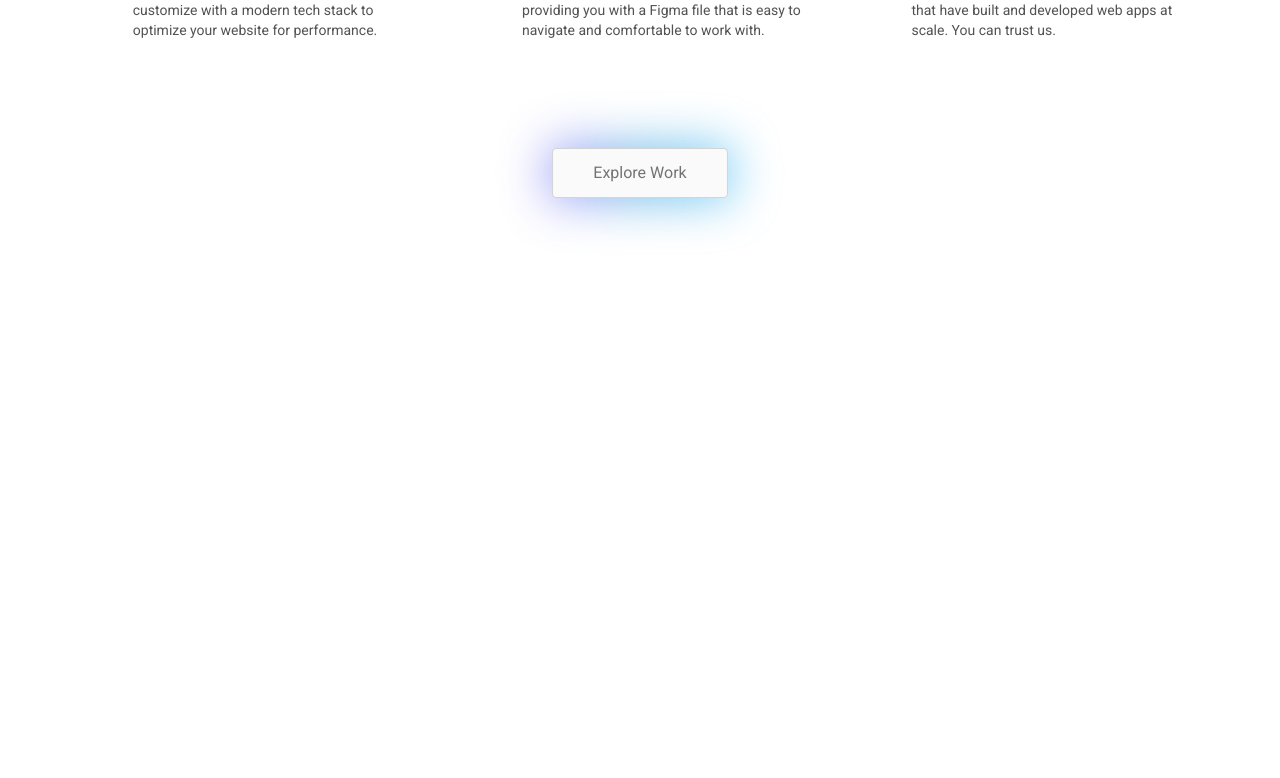
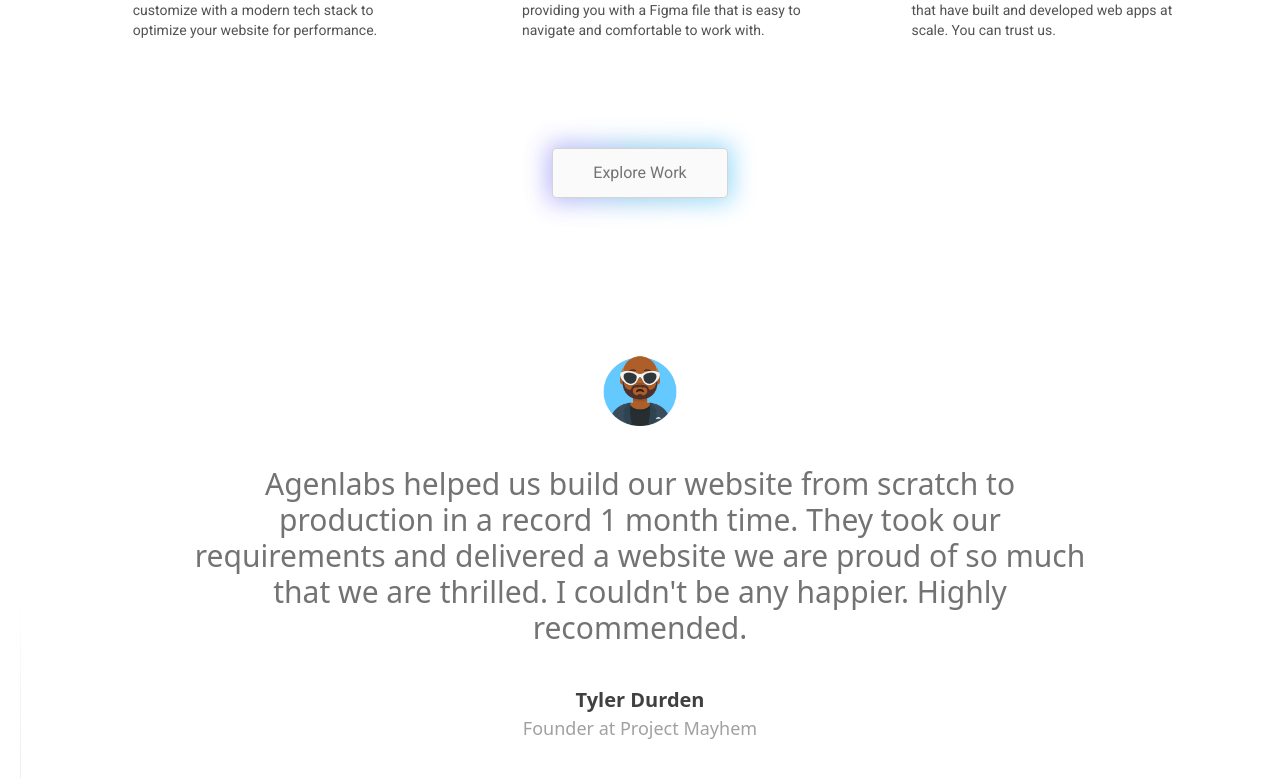
Before and after one commit to su1nta/landing_agenlabs, a React (Vite) app: page / in a window 1280 px wide. Shown: the part 572-1350 px from the top of the page. Before the commit the page ends 864 px from the top, so only its background shows below. Built offline with nearby package versions, Linux system fonts and the light colour scheme.

Commit message:
feat: added testimonial comp

```diff
--- a/package.json
+++ b/package.json
@@ -26,6 +26,8 @@
     "eslint-plugin-react-hooks": "^5.2.0",
     "eslint-plugin-react-refresh": "^0.4.24",
     "globals": "^16.5.0",
+    "prettier": "^3.6.2",
+    "prettier-plugin-tailwindcss": "^0.7.1",
     "typescript": "~5.9.3",
     "typescript-eslint": "^8.46.3",
     "vite": "^7.2.2"
--- a/src/App.tsx
+++ b/src/App.tsx
@@ -9,7 +9,6 @@ import Templates from './pages/Templates';
 import Blog from './pages/Blog';
 
 function App() {
-  const [count, setCount] = useState(0)
 
   return (
     <>
--- a/src/components/Hero.tsx
+++ b/src/components/Hero.tsx
@@ -68,8 +68,11 @@ function Hero(props: Props) {
                 </div>
                 <div className="mt-20">
                     <button className="relative inline-flex rounded-md p-1 group cursor-pointer transition duration-200">
-                         <span className="absolute inset-0 -z-10 blur-xl bg-linear-to-r from-indigo-600 via-sky-600 to-sky-500 opacity-50 group-hover:opacity-80 transition duration-200"></span>
-                        <span className="px-10 py-3 rounded-sm bg-neutral-50 text-neutral-500 group-hover:text-neutral-800 transition duration-200 border border-neutral-300 text-bold">Explore Work</span>
+                         <span className="absolute inset-0 -z-10 blur-md bg-linear-to-r from-indigo-600 via-sky-600 to-sky-500 opacity-40 group-hover:opacity-80 transition duration-200" />
+                        <span
+                        className="px-10 py-3 rounded-sm bg-neutral-50 text-neutral-500 group-hover:text-neutral-800 transition duration-200 border border-neutral-300 text-bold">
+                            Explore Work
+                        </span>
                     </button>
                 </div>
             </div>
--- /dev/null
+++ b/src/components/Testimonial.tsx
@@ -0,0 +1,30 @@
+interface Props {
+    avatar: string;
+    userName: string;
+    designation: string;
+    feedback: string;
+}
+
+
+function Testimonial(props: Props) {
+    const { avatar, userName, designation, feedback }: Props = props
+
+    return (
+        <>
+            <div className="relative after:content-[''] after:absolute after:bottom-0 after:left-0 after:h-px after:w-full after:bg-linear-to-r after:from-transparent after:to-35% after:via-indigo-500 after:to-pink-500 left-1/2 right-1/2 -ml-[50vw] -mr-[50vw] w-screen overflow-hidden">
+                <div
+                    aria-hidden="true"
+                    className="absolute inset-0 -z-10 bg-[linear-gradient(to_right,#e2e8f0_1px,transparent_1px),linear-gradient(to_bottom,#e2e8f0_1px,transparent_1px)] bg-position-[20px_30px] [-webkit-mask-image:radial-gradient(ellipse_70%_60%_at_50%_100%,#000_60%,transparent_100%)] mask-[radial-gradient(ellipse_70%_60%_at_50%_100%,#000_60%,transparent_100%)]"
+                />
+                <div className="relative mx-auto max-w-7xl px-4 py-16 flex flex-col items-center justify-center">
+                    <img src={avatar} alt="Avatar" className="size-20" />
+                    <h2 className="max-w-4xl text-3xl text-neutral-500 font-normal mt-10">{feedback}</h2>
+                    <h5 className="mt-10 text-xl text-neutral-700 font-semibold">{userName}</h5>
+                    <h3 className="mb-10 text-lg text-neutral-400">{designation}</h3>
+                </div>
+            </div>
+        </>
+    )
+}
+
+export default Testimonial
--- a/src/pages/Home.tsx
+++ b/src/pages/Home.tsx
@@ -1,4 +1,6 @@
 import Hero from "../components/Hero";
+import Testimonial from "../components/Testimonial";
+import Avatar from "../assets/avatar.webp";
 
 interface Props {}
 
@@ -9,6 +11,14 @@ function Home(props: Props) {
         <>
             <div className="mx-auto mt-25">
                 <Hero />
+                <div className="mt-20 w-full">
+                    <Testimonial
+                    avatar= {Avatar}
+                    userName= "Tyler Durden"
+                    designation="Founder at Project Mayhem"
+                    feedback="Agenlabs helped us build our website from scratch to production in a record 1 month time. They took our requirements and delivered a website we are proud of so much that we are thrilled. I couldn't be any happier. Highly recommended."
+                    />
+                </div>
             </div>
         </>
     )
```
Also changed, not shown: src/assets/avatar.webp (added), 1 other file (tests, documents, lock files or other folders).
